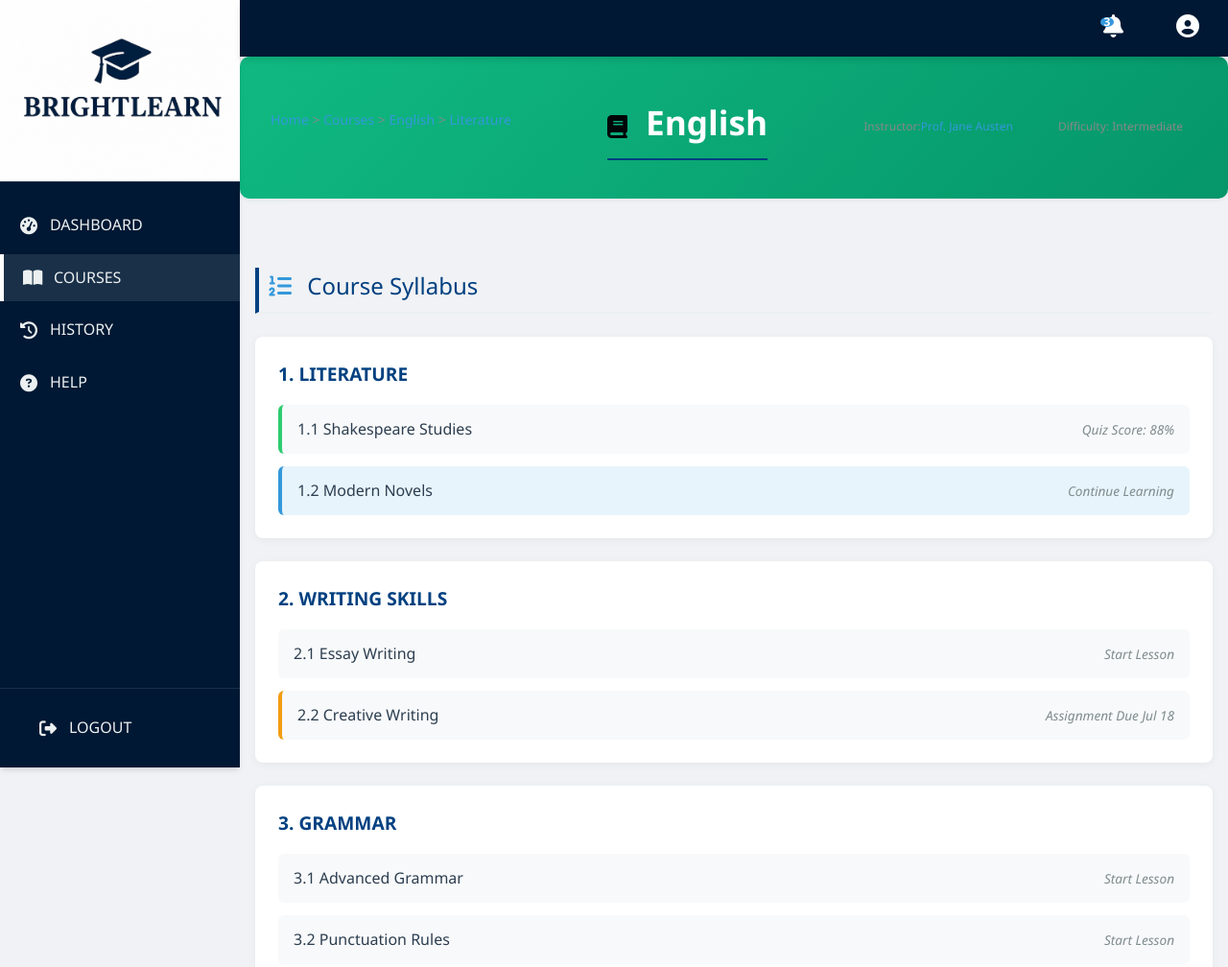
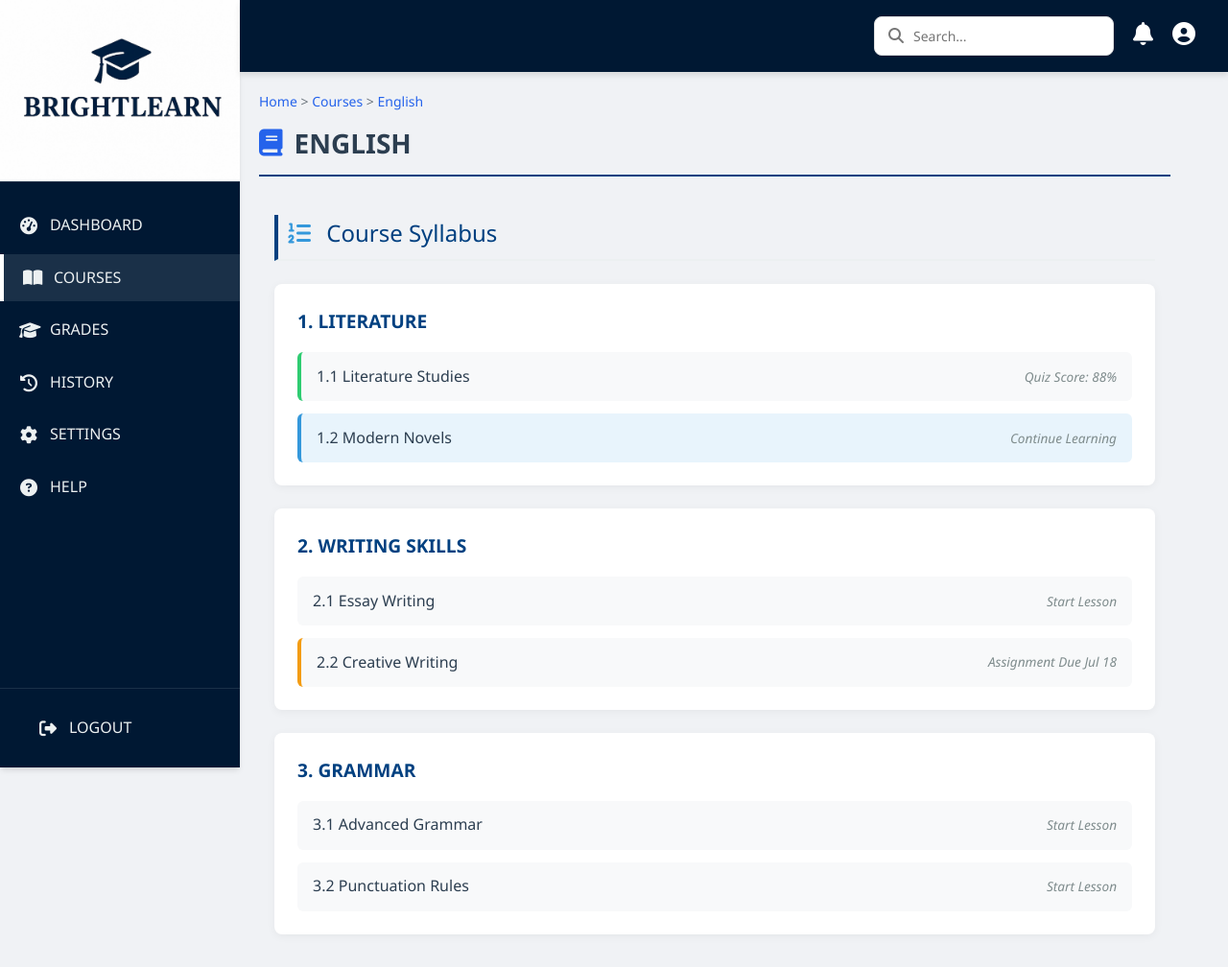
Before and after one commit to Rwema01/BRIGHTLEARN, a plain HTML site: page Fronted/english.html in a window 1280 px wide. Shown: the top 1008 px of the page at 96% size. Drawn offline with nearby package versions, Linux system fonts and the light colour scheme; a script that the page names is missing.

Commit message:
Update english.html

```diff
--- a/Fronted/english.html
+++ b/Fronted/english.html
@@ -3,13 +3,13 @@
 <head>
     <meta charset="UTF-8">
     <meta name="viewport" content="width=device-width, initial-scale=1.0">
-    <title>BRIGHTLEARN - Shakespeare Quiz</title>
+    <title>BRIGHTLEARN - English</title>
     <link rel="stylesheet" href="style.css">
     <link rel="stylesheet" href="https://cdnjs.cloudflare.com/ajax/libs/font-awesome/6.4.0/css/all.min.css">
 </head>
 <body>
     <div class="app-container">
-        <!-- Left Navigation (Unchanged) -->
+        <!-- Left Navigation -->
         <nav class="left-nav">
             <div class="nav-header">
                 <div class="logo-container">
@@ -31,9 +31,21 @@
                     </a>
                 </li>
                 <li>
+                    <a href="grades.html">
+                        <i class="fas fa-graduation-cap"></i>
+                        <span>GRADES</span>
+                    </a>
+                </li>
+                <li>
                     <a href="history.html">
                         <i class="fas fa-history"></i>
                         <span>HISTORY</span>
+                    </a>
+                </li>
+                <li>
+                    <a href="settings.html">
+                        <i class="fas fa-cog"></i>
+                        <span>SETTINGS</span>
                     </a>
                 </li>
                 <li>
@@ -54,43 +66,34 @@
 
         <!-- Main Content -->
         <main class="main-content">
+            <!-- Top Bar -->
             <header class="top-bar">
                 <div class="top-icons">
-        <!-- Search -->
+                    <div class="search-container">
+                        <input type="text" placeholder="Search..." class="search-input">
+                        <i class="fas fa-search search-icon"></i>
+                    </div>
 
-
-        <!-- Notification Icon (links to notification.html) -->
-                 <div class="notification-dropdown">
-                    <a href="notifications.html">
+                    <!-- Simple Notification Link -->
+                    <a href="notifications.html" class="notification-link">
                         <i class="fas fa-bell notification-icon"></i>
                     </a>
-                    <span class="notification-badge">3</span>
-                 </div>
 
-        <!-- Profile Icon (links to profile.html) -->
-                 <div class="profile-dropdown">
-                    <a href="profile.html">
+                    <!-- Simple Profile Link -->
+                    <a href="profile.html" class="profile-link">
                         <i class="fas fa-user-circle profile-icon"></i>
                     </a>
                 </div>
-                </div>
             </header>
 
-            <!-- Top Bar (Unchanged) -->
-
-
-</head>
-
-            <!-- Course Content -->
-            <div class="course-header english">
+            <!-- Course Content with Updated Breadcrumbs Structure -->
+            <div class="dashboard-content">
+                <!-- Welcome Section with Breadcrumbs -->
+                <div class="welcome-section">
                     <div class="breadcrumbs">
-                    <a href="index.html">Home</a> > <a href="courses.html">Courses</a> > <a href="english.html">English</a> > <a href="https://en.wikipedia.org/wiki/Literature" target="_blank">Literature</a>
+                        <a href="index.html">Home</a> > <a href="courses.html">Courses</a> > <a href="english.html">English</a>
                     </div>
-                <h1><i class="fas fa-book"></i> English</h1>
-                <div class="course-meta">
-                    <span>Instructor: <a href="teacher.html">Prof. Jane Austen</a></span>
-                    <span>Difficulty: Intermediate</span>
-                </div>
+                    <h1><i class="fas fa-book"></i> <span class="student-name">ENGLISH</span></h1>
                 </div>
 
                 <div class="course-container">
@@ -103,8 +106,8 @@
                             <div class="module">
                                 <h3>1. Literature</h3>
                                 <div class="lessons">
-                                <a href="shakespeare-quiz.html" class="lesson completed">
-                                    <span>1.1 Shakespeare Studies</span>
+                                    <a href="literature.html" class="lesson completed">
+                                        <span>1.1 Literature Studies</span>
                                         <span class="lesson-status">Quiz Score: 88%</span>
                                     </a>
                                     <a href="modern-novels.html" class="lesson current">
@@ -150,11 +153,11 @@
                     <section id="resources" class="course-section">
                         <h2><i class="fas fa-book"></i> Resources</h2>
                         <div class="resources-grid">
-                        <a href="resources.html#literature" class="resource-card">
+                            <a href="https://en.wikipedia.org/wiki/Literature" target="_blank" class="resource-card">
                                 <i class="fas fa-book-open"></i>
                                 <h3>Literary Texts</h3>
                             </a>
-                        <a href="resources.html#writing" class="resource-card">
+                            <a href="essay-writing.html" class="resource-card">
                                 <i class="fas fa-pen-fancy"></i>
                                 <h3>Writing Guides</h3>
                             </a>
@@ -165,6 +168,7 @@
                         </div>
                     </section>
                 </div>
+            </div>
         </main>
     </div>
 
```
Lines whose indentation alone changed are shown as unchanged.
